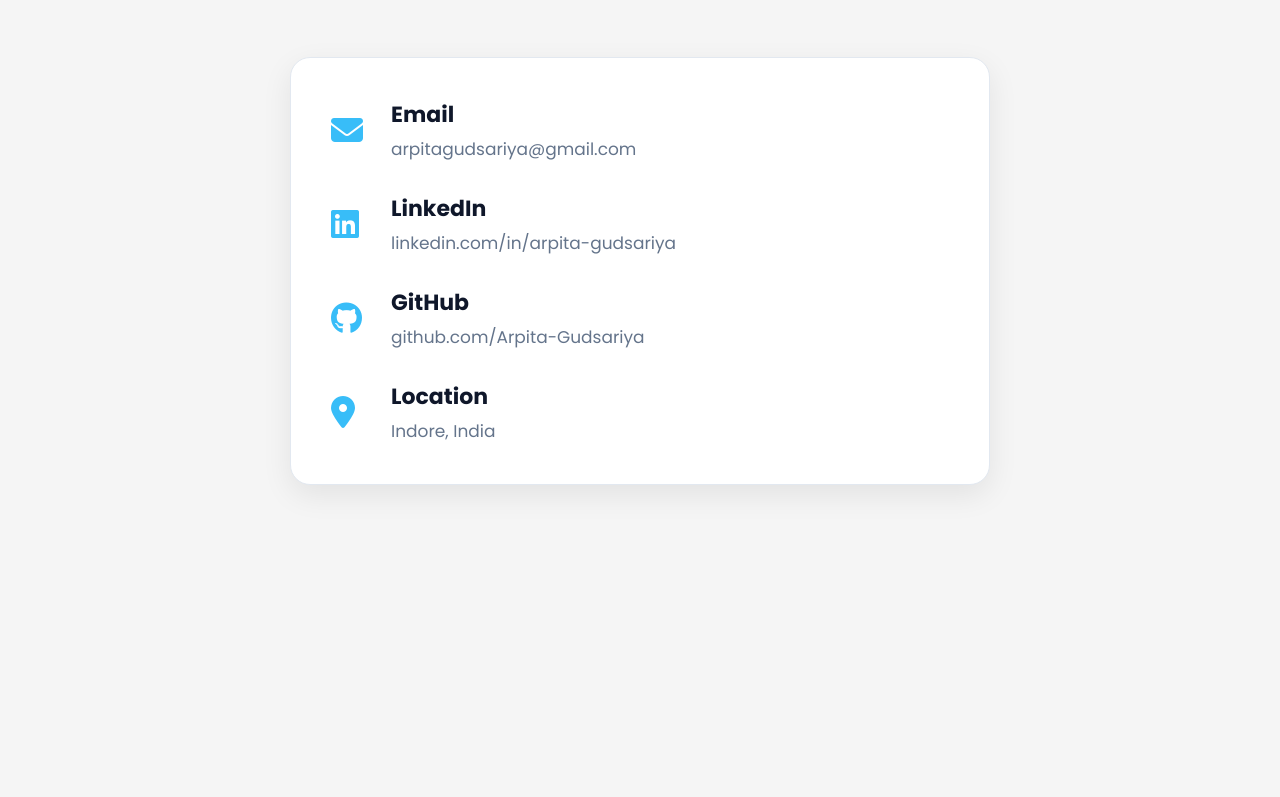
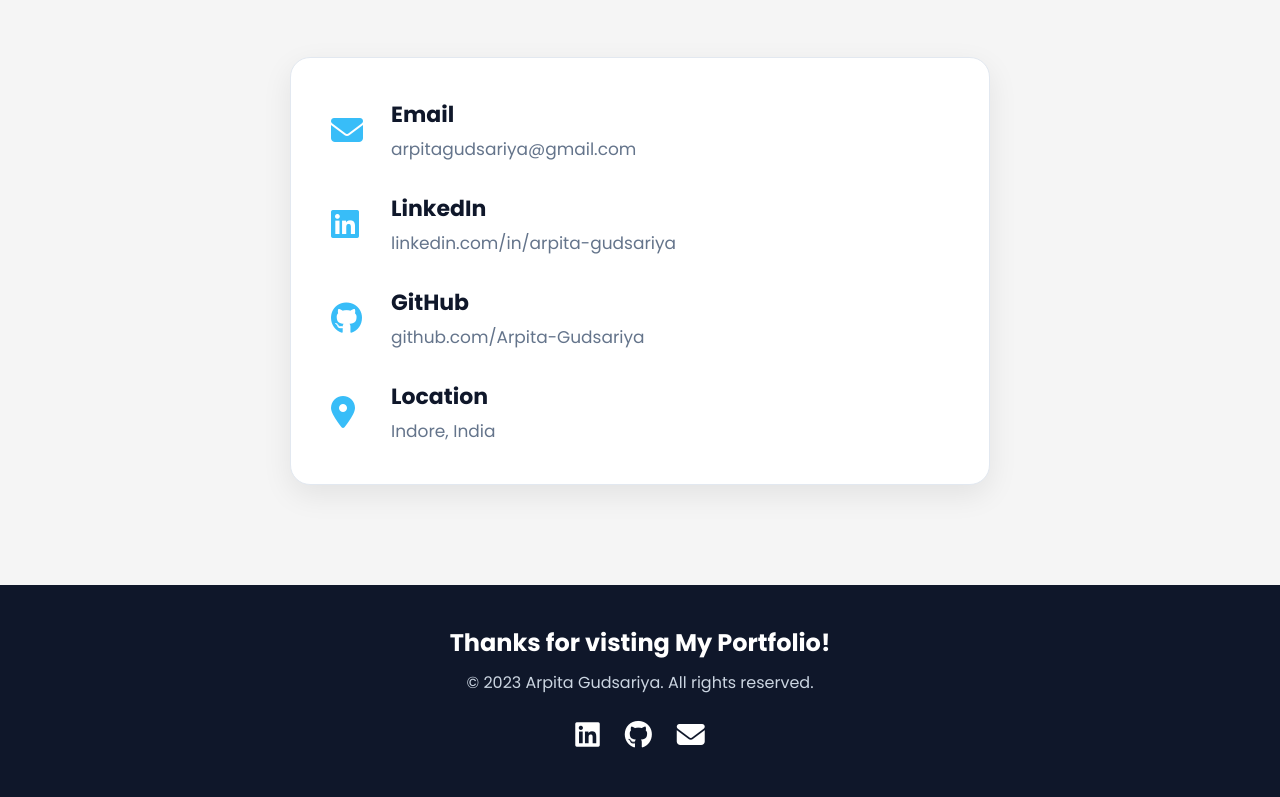
Before and after one commit to Arpita-Gudsariya/CODSOFT_TASK1_Portfolio, a plain HTML site: page CODSOFT_TASK1_Portfolio/index.html in a window 1280 px wide. Shown: the part 5152-5949 px from the top of the page. Before the commit the page ends 5737 px from the top, so only its background shows below. Drawn offline with Linux system fonts and the light colour scheme.

Commit message:
Complete footer section for portfolio

```diff
--- a/CODSOFT_TASK1_Portfolio/index.html
+++ b/CODSOFT_TASK1_Portfolio/index.html
@@ -444,8 +444,25 @@
 
 
     <!-----------Footer Section---------------->
-    <footer id="footer">
+    <div id="footer">
+     <h3>Thanks for visting My Portfolio!</h3>
 
+     <p>&copy; 2023 Arpita Gudsariya. All rights reserved.</p>
+
+     <div class="footer-social">
+     <a href="https://www.linkedin.com/in/arpita-gudsariya-b36859347/" target="_blank">
+        <i class="fa-brands fa-linkedin"></i>
+    </a>
+
+    <a href="https://github.com/Arpita-Gudsariya" target="_blank">
+        <i class="fa-brands fa-github"></i>
+    </a>
+
+    <a href="mailto:arpitagudsariya@gmail.com">
+            <i class="fa-solid fa-envelope"></i>
+    </a>
+
+    </div>
     </footer>
 </body>
 </html>
--- a/CODSOFT_TASK1_Portfolio/style.css
+++ b/CODSOFT_TASK1_Portfolio/style.css
@@ -720,3 +720,47 @@ padding-right:40px;
     color:#0EA5E9;
     transform:scale(1.1);
 }
+
+
+
+
+
+/*---------------- Footer Section ----------------*/
+
+#footer{
+    background:#0F172A;
+    color:white;
+    text-align:center;
+    padding: 40px 10%;
+}
+
+
+#footer h3{
+    font-size:24px;
+    margin-bottom:10px;
+}
+
+#footer p{
+    color:#CBD5E1;
+    font-size:16px;
+    margin-bottom:20px;
+}
+
+
+.footer-social{
+    display:flex;
+    justify-content:center;
+    gap:25px;
+    color:white;
+}
+
+.footer-social a{
+    color:white;
+    font-size:28px;
+    transition:0.3s ease;
+}
+
+.footer-social a:hover{
+    color:#38BDF8;
+    transform:translateY(-5px);
+}
```
